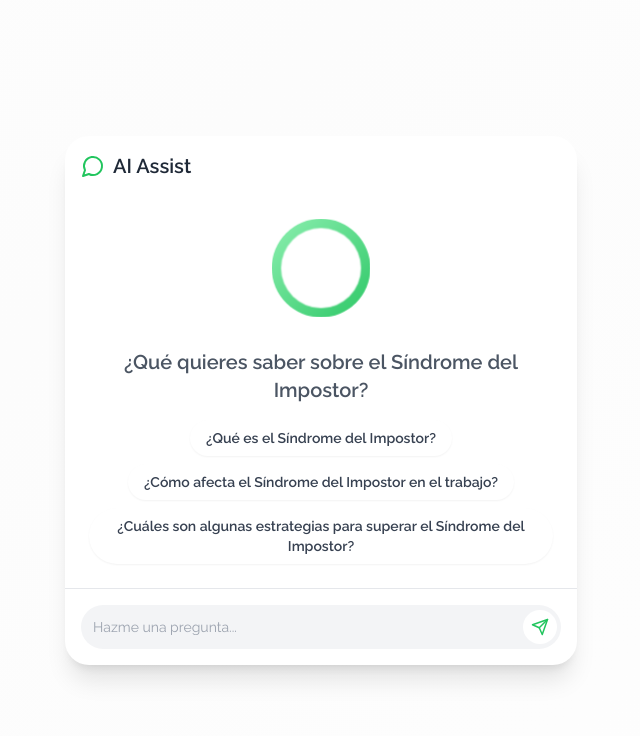
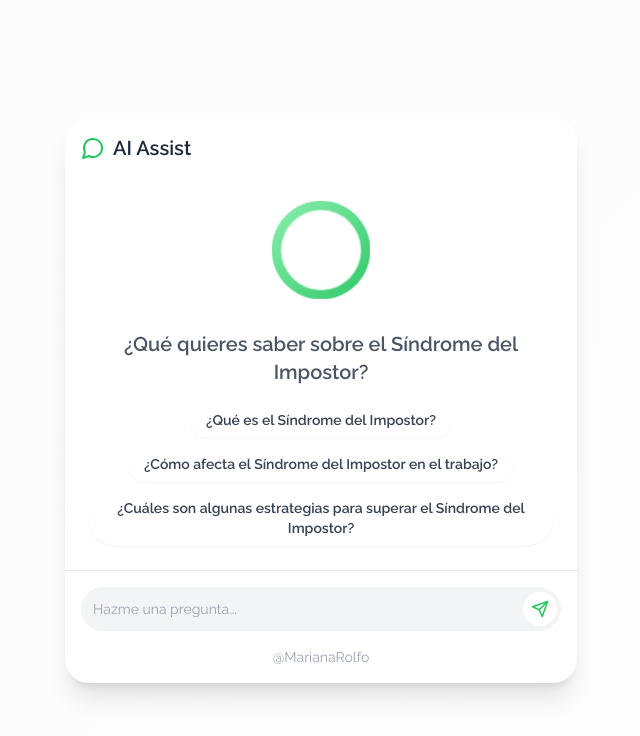
Before and after one commit to leifermendez/bolt-chat, a React (Vite) app: page / in a window 1280 px wide. Shown: the top 736 px of the page, without its empty margins (319-959 px from the left). Built offline with nearby package versions, Linux system fonts and the light colour scheme.

Commit message:
feat: link linkedin

```diff
--- a/src/components/InputArea.tsx
+++ b/src/components/InputArea.tsx
@@ -80,15 +80,11 @@ export const InputArea: React.FC<InputAreaProps> = ({ input, setInput, handleQue
                     {loading ? <Loader2 className="animate-spin" /> : <Send size={18} />}
                 </button>
             </div>
-            {/* <div className="mt-4 flex justify-between items-center">
-                <button className="text-green-500 text-sm font-medium flex items-center space-x-1 hover:text-green-600 transition duration-300">
-                    <span>Topics</span>
-                    <ChevronDown size={16} />
-                </button>
-                <button className="text-gray-400 text-sm hover:text-gray-600 transition duration-300">
-                    Show more
-                </button>
-            </div> */}
+            <div className="mt-4 flex justify-center items-center">
+                <a target="_blank" href="https://www.linkedin.com/in/mariannarolfo/" className="text-gray-400 text-sm hover:text-gray-600 transition duration-300">
+                    @MarianaRolfo
+                </a>
+            </div>
         </div>
     );
 };
--- a/src/components/Questions.tsx
+++ b/src/components/Questions.tsx
@@ -8,7 +8,7 @@ export const ParseLink = (text: string) => {
     const mentionRegex = /@MarianaRolfo/g;
     return text
         .replace(urlRegex, '<a href="$1">$1</a>')
-        .replace(mentionRegex, '<a target="_blank" class="text-blue-500" href="https://twitter.com/MarianaRolfo">@MarianaRolfo</a>');
+        .replace(mentionRegex, '<a target="_blank" class="text-blue-500" href="https://www.linkedin.com/in/mariannarolfo/">@MarianaRolfo</a>');
 }
 /**
  * Questions component that displays a list of predefined questions.
```
